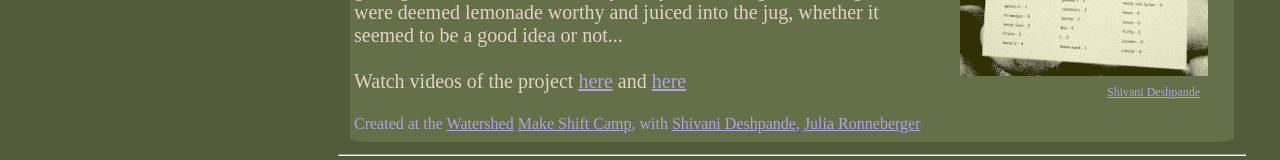
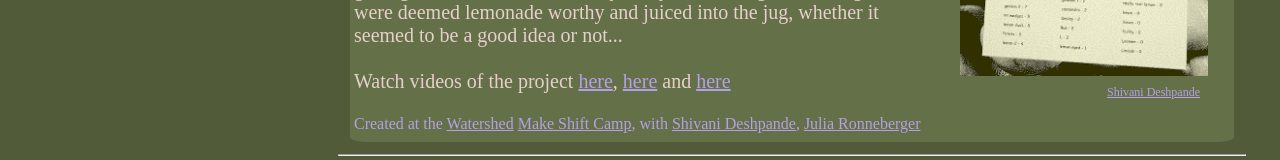
Before and after one commit to bigredpodge/heidigautrey, a plain HTML site: page works.html in a window 1280 px wide. Shown: the part 519-679 px from the top of the page. Drawn offline with Linux system fonts and the light colour scheme.

Commit message:
Update works.html

```diff
--- a/works.html
+++ b/works.html
@@ -51,7 +51,7 @@
                     <div class="project-description">
                         This is an interactive AI installation to see how good AI is at making lemonade. We asked our audiences to engage with Zesty, our lemonade-based AI, by creating their own lemons out of arts and crafts materials and assorted non-lemon fruits and veg. Lemons scored points for not getting kicked out of the bowl by Zesty, and the highest scoring lemons were deemed lemonade worthy and juiced into the jug, whether it seemed to be a good idea or not...
                         <br><br>
-                        Watch videos of the project <a target="_blank" href="https://www.youtube.com/watch?v=yi94TeSSCxM">here</a> and <a target="_blank" href="https://www.youtube.com/watch?v=CIwIiscWIN8">here</a>
+                        Watch videos of the project <a target="_blank" href="https://www.youtube.com/watch?v=AbVz9iI9Q3s">here</a>, <a target="_blank" href="https://www.youtube.com/watch?v=yi94TeSSCxM">here</a> and <a target="_blank" href="https://www.youtube.com/watch?v=CIwIiscWIN8">here</a>
                     </div>
                     <div class="project-teamlist">
                         Created at the <a target="_blank" href="https://www.watershed.co.uk/">Watershed</a> <a target="_blank" href="https://www.watershed.co.uk/projects/makeshift">Make Shift Camp</a>, with <a target="_blank" href="https://shivanideshpande.com/">Shivani Deshpande</a>, <a target="_blank" href="https://juliaronneberger.com/">Julia Ronneberger</a>
```
